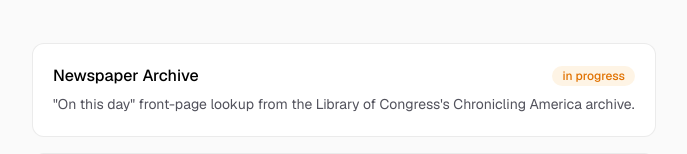
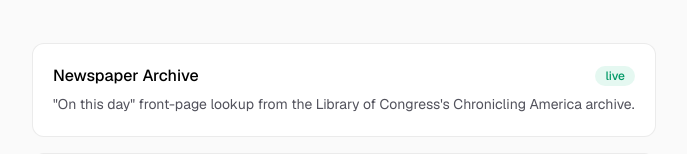
Before and after one commit to GlenProz/hobby-projects, a Next.js app: page / in a window 1280 px wide. Shown: the part 197-351 px from the top of the page, without its empty margins (296-983 px from the left). Built offline with nearby package versions, Linux system fonts and the light colour scheme.

Commit message:
Mark Newspaper Archive as live, link to deployed site

```diff
--- a/app/page.tsx
+++ b/app/page.tsx
@@ -10,8 +10,8 @@
     name: "Newspaper Archive",
     description:
       "\"On this day\" front-page lookup from the Library of Congress's Chronicling America archive.",
-    href: "https://github.com/GlenProz/Newspaper-Archive",
-    status: "in progress",
+    href: "https://newspaper-archive.vercel.app",
+    status: "live",
   },
   {
     name: "Art Search",
```
